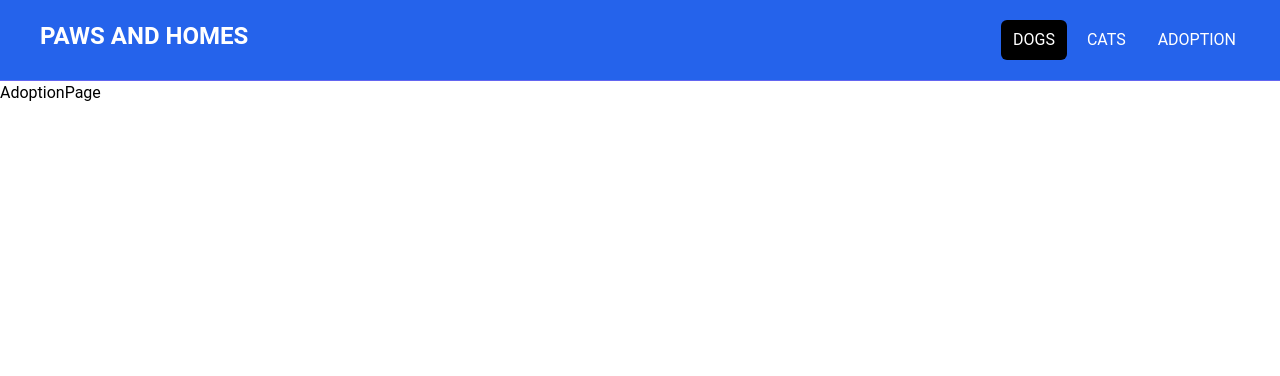
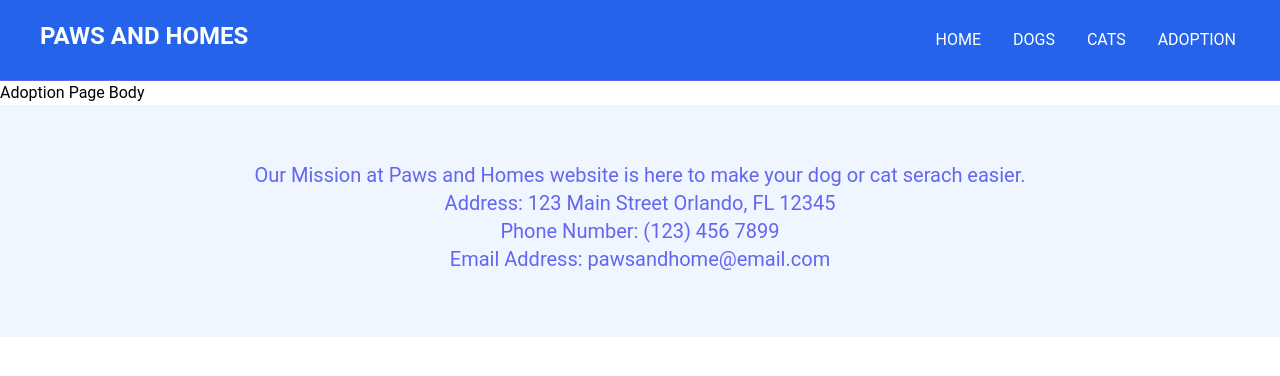
Before and after one commit to malik061103/paws-and-homes, a React (Vite) app in the folder client/: page /adoption in a window 1280 px wide. Shown: the top 376 px of the page. Built offline with nearby package versions, Linux system fonts and the light colour scheme.

Commit message:
connected the body of the pages

```diff
--- /dev/null
+++ b/client/src/components/Adopt.jsx
@@ -0,0 +1,9 @@
+const Adopt = () => {
+    return (
+      <>
+        <h1>Adoption Page Body</h1>
+      </>
+    )
+  }
+
+  export default Adopt
--- /dev/null
+++ b/client/src/components/Miau.jsx
@@ -0,0 +1,9 @@
+const Miau = () => {
+    return (
+      <>
+        <h1>Cat Page Body</h1>
+      </>
+    )
+  }
+
+  export default Miau
--- a/client/src/components/Navbar.jsx
+++ b/client/src/components/Navbar.jsx
@@ -1,33 +1,33 @@
+import { Link } from 'react-router-dom'
+
 const Navbar = () => {
   return (
     <nav className="bg-blue-600 border-b border-indigo-500">
       <div className="mx-auto max-w-7xl px-2 sm:px-6 lg:px-8">
         <div className="flex h-20 items-center justify-between">
-          <div
-            className="flex flex-1 items-center justify-center md:items-stretch md:justify-start"
-          >
-           <a>
+          <div className="flex flex-1 items-center justify-center md:items-stretch md:justify-start">
+           <Link>
               <span className="hidden md:block text-white text-2xl font-bold ml-2"
-                >PAWS AND HOMES</span
-              >
-            </a>
+                >PAWS AND HOMES</span>
+            </Link>
             <div className="md:ml-auto">
               <div className="flex space-x-2">
-                <a
-                  href="/dogs"
-                  className="text-white bg-black hover:bg-gray-900 hover:text-white rounded-md px-3 py-2"
-                  >DOGS</a
-                >
-                <a
-                  href="/cats"
+                <Link
+                  to="/"
                   className="text-white hover:bg-gray-900 hover:text-white rounded-md px-3 py-2"
-                  >CATS</a
-                >
-                <a
-                  href="/adoption"
+                  >HOME</Link>
+                <Link
+                  to="/dogs"
                   className="text-white hover:bg-gray-900 hover:text-white rounded-md px-3 py-2"
-                  >ADOPTION</a
-                >
+                  >DOGS</Link>
+                <Link
+                  to="/cats"
+                  className="text-white hover:bg-gray-900 hover:text-white rounded-md px-3 py-2"
+                  >CATS</Link>
+                <Link
+                  to="/adoption"
+                  className="text-white hover:bg-gray-900 hover:text-white rounded-md px-3 py-2"
+                  >ADOPTION</Link>
               </div>
             </div>
           </div>
--- /dev/null
+++ b/client/src/components/Ruff.jsx
@@ -0,0 +1,9 @@
+const Ruff = () => {
+    return (
+      <>
+      Dog Page Body
+      </>
+    )
+  }
+
+  export default Ruff
--- a/client/src/layouts/MainLayout.jsx
+++ b/client/src/layouts/MainLayout.jsx
@@ -1,11 +1,13 @@
 import {Outlet} from 'react-router-dom';
 import Navbar from '../components/Navbar';
+import Footer from '../components/Footer'
 
 const MainLayout = () => {
   return (
     <>
     <Navbar />
     <Outlet />
+    <Footer/>
     </>
   )
 }
--- a/client/src/pages/AdoptionPage.jsx
+++ b/client/src/pages/AdoptionPage.jsx
@@ -1,6 +1,10 @@
+import Adopt from "../components/Adopt"
+
 const AdoptionPage = () => {
   return (
-    <div>AdoptionPage</div>
+    <>
+      <Adopt/>
+    </>
   )
 }
 
--- a/client/src/pages/CatPage.jsx
+++ b/client/src/pages/CatPage.jsx
@@ -1,6 +1,10 @@
+import Miau from "../components/Miau"
+
 const CatPage = () => {
   return (
-    <div>CatPage</div>
+    <>
+      <Miau/>
+      </>
   )
 }
 
--- a/client/src/pages/DogPage.jsx
+++ b/client/src/pages/DogPage.jsx
@@ -1,6 +1,10 @@
+import Ruff from "../components/Ruff";
+
 const DogPage = () => {
   return (
-    <div>DogPage</div>
+    <>
+    <Ruff/>
+    </>
   )
 }
 
```
